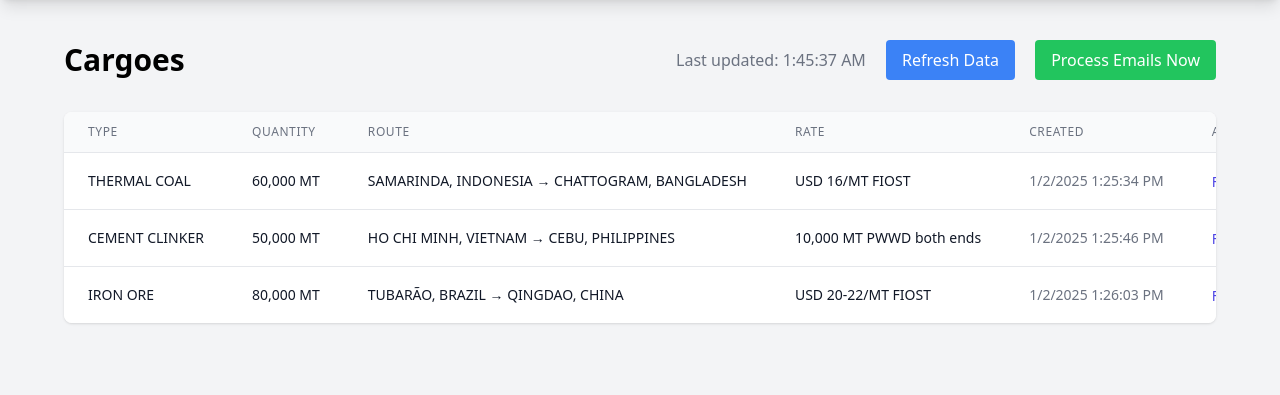
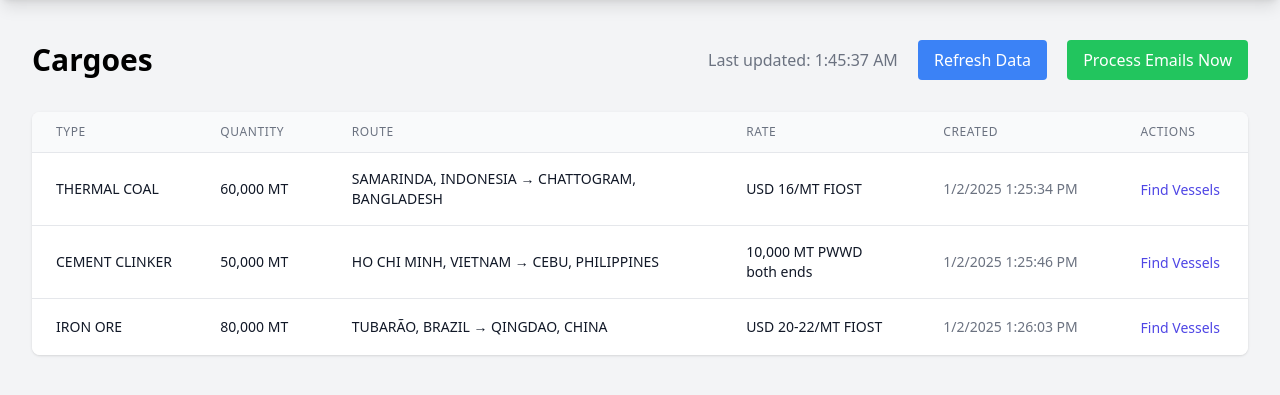
Before and after one commit to Genover11/TFG_Genover_v4.0, a FastAPI app: page /cargoes in a window 1280 px wide. Shown: the part 64-459 px from the top of the page. Run offline with FastAPI, Linux system fonts and the light colour scheme; data comes from the database, SQL or seed files in the repository; both versions use the stored data as it was after the commit; some libraries are stand-ins or nearby versions.

Commit message:
improved cargoes page, table display

```diff
--- a/ArnauGenover_TFG/src/ship_broker/web/templates/cargoes.html
+++ b/ArnauGenover_TFG/src/ship_broker/web/templates/cargoes.html
@@ -2,7 +2,7 @@
 {% extends "base.html" %}
 
 {% block content %}
-<div class="max-w-6xl mx-auto">
+<div class="max-w-7xl mx-auto">
     <div class="flex justify-between items-center mb-8">
         <h1 class="text-3xl font-bold">Cargoes</h1>
         <div class="space-x-4">
@@ -16,20 +16,19 @@
         </div>
     </div>
 
-    <div class="bg-white rounded-lg shadow overflow-hidden">
+    <div class="bg-white rounded-lg shadow overflow-x-auto">
         <table class="min-w-full divide-y divide-gray-200">
             <thead class="bg-gray-50">
                 <tr>
-                    <th class="px-6 py-3 text-left text-xs font-medium text-gray-500 uppercase tracking-wider">Type</th>
-                    <th class="px-6 py-3 text-left text-xs font-medium text-gray-500 uppercase tracking-wider">Quantity</th>
-                    <th class="px-6 py-3 text-left text-xs font-medium text-gray-500 uppercase tracking-wider">Route</th>
-                    <th class="px-6 py-3 text-left text-xs font-medium text-gray-500 uppercase tracking-wider">Rate</th>
-                    <th class="px-6 py-3 text-left text-xs font-medium text-gray-500 uppercase tracking-wider">Created</th>
-                    <th class="px-6 py-3 text-left text-xs font-medium text-gray-500 uppercase tracking-wider">Actions</th>
+                    <th scope="col" class="px-6 py-3 text-left text-xs font-medium text-gray-500 uppercase tracking-wider w-40">Type</th>
+                    <th scope="col" class="px-6 py-3 text-left text-xs font-medium text-gray-500 uppercase tracking-wider w-32">Quantity</th>
+                    <th scope="col" class="px-6 py-3 text-left text-xs font-medium text-gray-500 uppercase tracking-wider w-96">Route</th>
+                    <th scope="col" class="px-6 py-3 text-left text-xs font-medium text-gray-500 uppercase tracking-wider w-48">Rate</th>
+                    <th scope="col" class="px-6 py-3 text-left text-xs font-medium text-gray-500 uppercase tracking-wider w-48">Created</th>
+                    <th scope="col" class="px-6 py-3 text-left text-xs font-medium text-gray-500 uppercase tracking-wider w-32">Actions</th>
                 </tr>
             </thead>
             <tbody id="cargoes-table" class="bg-white divide-y divide-gray-200">
-                <!-- Data will be inserted here by JavaScript -->
                 <tr>
                     <td colspan="6" class="px-6 py-4 text-center text-gray-500">Loading...</td>
                 </tr>
@@ -38,7 +37,7 @@
     </div>
 
     <!-- Modal for Available Vessels -->
-    <div id="vesselsModal" class="fixed inset-0 bg-gray-600 bg-opacity-50 hidden overflow-y-auto h-full w-full">
+    <div id="vesselsModal" class="fixed inset-0 bg-gray-600 bg-opacity-50 hidden overflow-y-auto h-full w-full z-50">
         <div class="relative top-20 mx-auto p-5 border w-4/5 shadow-lg rounded-md bg-white">
             <div class="flex justify-between items-center mb-4">
                 <h3 class="text-lg font-medium text-gray-900">Available Vessels</h3>
@@ -62,47 +61,6 @@ function formatDate(dateString) {
     return date.toLocaleDateString() + ' ' + date.toLocaleTimeString();
 }
 
-async function showAvailableVessels(cargoId) {
-    try {
-        document.getElementById('vessels-list').innerHTML = '<div class="text-center py-4">Loading vessels...</div>';
-        document.getElementById('vesselsModal').classList.remove('hidden');
-
-        const response = await fetch(`/api/v1/match/cargo/${cargoId}/vessels`);
-        const matches = await response.json();
-
-        const vesselsHtml = matches.length ? matches.map(match => `
-            <div class="bg-white p-4 rounded-lg shadow">
-                <div class="flex justify-between items-start">
-                    <div>
-                        <h4 class="text-lg font-medium text-gray-900">${match.vessel.name}</h4>
-                        <div class="mt-2 text-sm text-gray-600">
-                            <p><span class="font-medium">DWT:</span> ${match.vessel.dwt.toLocaleString()} MT</p>
-                            <p><span class="font-medium">Position:</span> ${match.vessel.position}</p>
-                            <p><span class="font-medium">ETA:</span> ${match.vessel.eta ? formatDate(match.vessel.eta) : 'N/A'}</p>
-                        </div>
-                    </div>
-                    <div class="text-right">
-                        <span class="inline-flex items-center px-3 py-1 rounded-full text-sm font-medium ${
-                            match.score > 0.8 ? 'bg-green-100 text-green-800' :
-                            match.score > 0.6 ? 'bg-yellow-100 text-yellow-800' :
-                            'bg-gray-100 text-gray-800'
-                        }">
-                            Match: ${(match.score * 100).toFixed()}%
-                        </span>
-                    </div>
-                </div>
-                <p class="mt-2 text-sm text-gray-600">${match.reason}</p>
-            </div>
-        `).join('') : '<div class="text-center py-4 text-gray-500">No suitable vessels found at loading port</div>';
-
-        document.getElementById('vessels-list').innerHTML = vesselsHtml;
-    } catch (error) {
-        console.error('Error:', error);
-        document.getElementById('vessels-list').innerHTML =
-            '<div class="text-center py-4 text-red-500">Error loading vessels</div>';
-    }
-}
-
 function closeVesselsModal() {
     document.getElementById('vesselsModal').classList.add('hidden');
 }
@@ -111,32 +69,52 @@ function refreshData() {
     const cargoesTable = document.getElementById('cargoes-table');
     const lastUpdate = document.getElementById('last-update');
 
-    cargoesTable.innerHTML = '<tr><td colspan="6" class="px-6 py-4 text-center">Loading...</td></tr>';
+    // Show loading state
+    cargoesTable.innerHTML = '<tr><td colspan="6" class="px-6 py-4 text-center text-gray-500">Loading...</td></tr>';
 
     fetch('/api/v1/cargoes/')
-        .then(response => response.json())
+        .then(response => {
+            if (!response.ok) {
+                throw new Error(`HTTP error! status: ${response.status}`);
+            }
+            return response.json();
+        })
         .then(data => {
+            console.log('Received data:', data); // Debug log
+            if (!Array.isArray(data) || data.length === 0) {
+                cargoesTable.innerHTML = `
+                    <tr>
+                        <td colspan="6" class="px-6 py-4 text-center text-gray-500">
+                            No cargoes found
+                        </td>
+                    </tr>`;
+                return;
+            }
+
+            // Clear the table before adding new rows
             cargoesTable.innerHTML = '';
+
+            // Add each cargo as a row
             data.forEach(cargo => {
                 const row = document.createElement('tr');
                 row.className = 'hover:bg-gray-50';
                 row.innerHTML = `
-                    <td class="px-6 py-4 whitespace-nowrap">
+                    <td class="px-6 py-4">
                         <div class="text-sm font-medium text-gray-900">${cargo.cargo_type || '-'}</div>
                     </td>
-                    <td class="px-6 py-4 whitespace-nowrap">
+                    <td class="px-6 py-4">
                         <div class="text-sm text-gray-900">${cargo.quantity ? cargo.quantity.toLocaleString() + ' MT' : '-'}</div>
                     </td>
-                    <td class="px-6 py-4 whitespace-nowrap">
+                    <td class="px-6 py-4">
                         <div class="text-sm text-gray-900">${cargo.load_port || '-'} → ${cargo.discharge_port || '-'}</div>
                     </td>
-                    <td class="px-6 py-4 whitespace-nowrap">
+                    <td class="px-6 py-4">
                         <div class="text-sm text-gray-900">${cargo.rate || '-'}</div>
                     </td>
-                    <td class="px-6 py-4 whitespace-nowrap text-sm text-gray-500">
-                        ${formatDate(cargo.created_at)}
+                    <td class="px-6 py-4">
+                        <div class="text-sm text-gray-500">${formatDate(cargo.created_at)}</div>
                     </td>
-                    <td class="px-6 py-4 whitespace-nowrap">
+                    <td class="px-6 py-4">
                         <button onclick="showAvailableVessels(${cargo.id})"
                                 class="text-indigo-600 hover:text-indigo-900 text-sm font-medium">
                             Find Vessels
@@ -146,28 +124,66 @@ function refreshData() {
                 cargoesTable.appendChild(row);
             });
 
-            if (data.length === 0) {
-                cargoesTable.innerHTML = `
-                    <tr>
-                        <td colspan="6" class="px-6 py-4 text-center text-gray-500">
-                            No cargoes found
-                        </td>
-                    </tr>
-                `;
-            }
-
             lastUpdate.textContent = `Last updated: ${new Date().toLocaleTimeString()}`;
         })
         .catch(error => {
-            console.error('Error:', error);
+            console.error('Error fetching data:', error);
             cargoesTable.innerHTML = `
                 <tr>
                     <td colspan="6" class="px-6 py-4 text-center text-red-500">
-                        Error loading data
+                        Error loading data: ${error.message}
                     </td>
                 </tr>
             `;
         });
+}
+
+async function showAvailableVessels(cargoId) {
+    try {
+        document.getElementById('vesselsModal').classList.remove('hidden');
+        document.getElementById('vessels-list').innerHTML = `
+            <div class="flex items-center justify-center py-4">
+                <svg class="animate-spin h-5 w-5 mr-3 text-gray-600" viewBox="0 0 24 24">
+                    <circle class="opacity-25" cx="12" cy="12" r="10" stroke="currentColor" stroke-width="4"></circle>
+                    <path class="opacity-75" fill="currentColor" d="M4 12a8 8 0 018-8V0C5.373 0 0 5.373 0 12h4z"></path>
+                </svg>
+                Loading available vessels...
+            </div>
+        `;
+
+        const response = await fetch(`/api/v1/match/cargo/${cargoId}/vessels`);
+        if (!response.ok) throw new Error('Network response was not ok');
+        const vessels = await response.json();
+
+        document.getElementById('vessels-list').innerHTML = vessels.length
+            ? vessels.map(match => `
+                <div class="bg-white p-4 rounded-lg shadow">
+                    <div class="flex justify-between items-start">
+                        <div>
+                            <h4 class="text-lg font-medium text-gray-900">${match.vessel.name}</h4>
+                            <div class="mt-2 text-sm text-gray-600">
+                                <p><span class="font-medium">DWT:</span> ${match.vessel.dwt.toLocaleString()} MT</p>
+                                <p><span class="font-medium">Position:</span> ${match.vessel.position || 'N/A'}</p>
+                                <p><span class="font-medium">ETA:</span> ${match.vessel.eta ? formatDate(match.vessel.eta) : 'N/A'}</p>
+                            </div>
+                        </div>
+                        <span class="inline-flex items-center px-3 py-1 rounded-full text-sm font-medium ${
+                            match.score > 0.8 ? 'bg-green-100 text-green-800' :
+                            match.score > 0.6 ? 'bg-yellow-100 text-yellow-800' :
+                            'bg-gray-100 text-gray-800'
+                        }">
+                            Match: ${(match.score * 100).toFixed()}%
+                        </span>
+                    </div>
+                    <p class="mt-2 text-sm text-gray-600">${match.reason}</p>
+                </div>
+            `).join('')
+            : '<div class="text-center py-4 text-gray-500">No suitable vessels found</div>';
+    } catch (error) {
+        console.error('Error:', error);
+        document.getElementById('vessels-list').innerHTML =
+            '<div class="text-center py-4 text-red-500">Error loading vessels</div>';
+    }
 }
 
 function processEmails() {
@@ -201,10 +217,10 @@ document.getElementById('vesselsModal').addEventListener('click', function(event
     }
 });
 
-// Load initial data
+// Initial load
 refreshData();
 
-// Refresh data every 60 seconds
+// Refresh every 60 seconds
 setInterval(refreshData, 60000);
 </script>
 {% endblock %}
```
Also changed, not shown: ArnauGenover_TFG/ship_broker.db.
